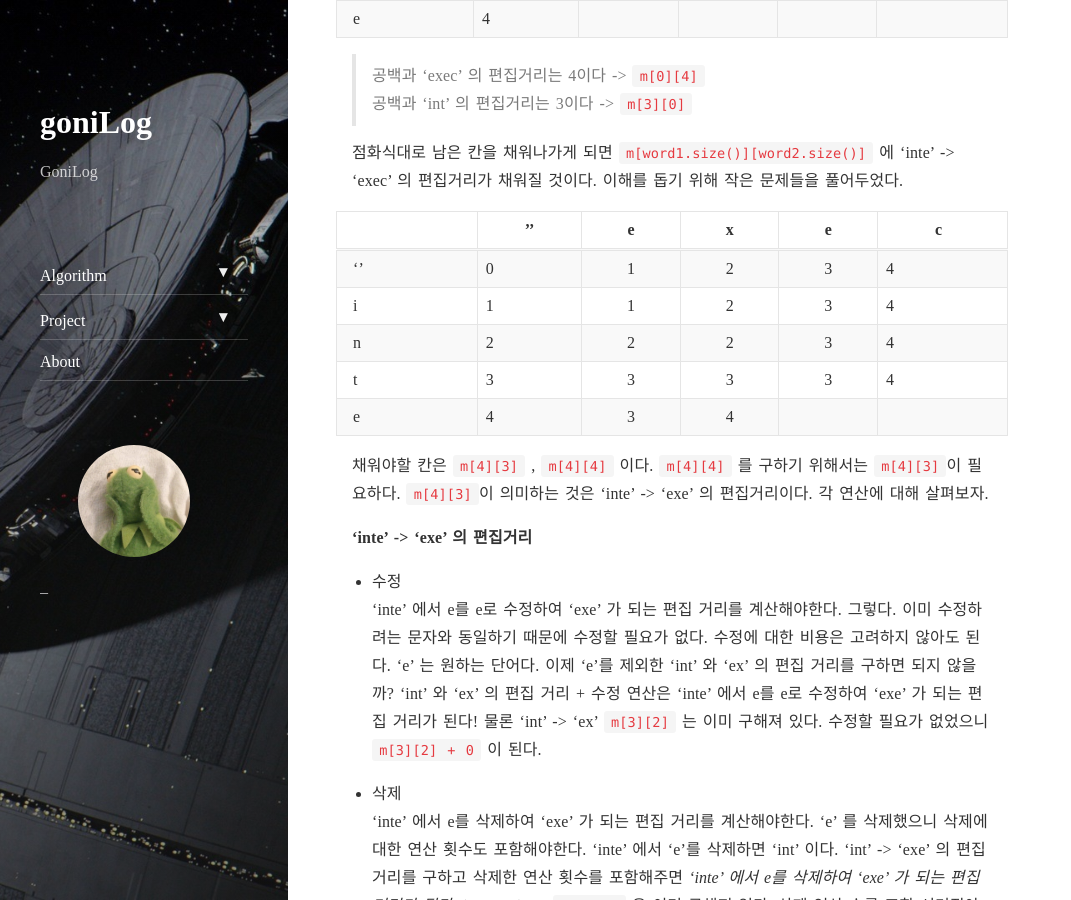
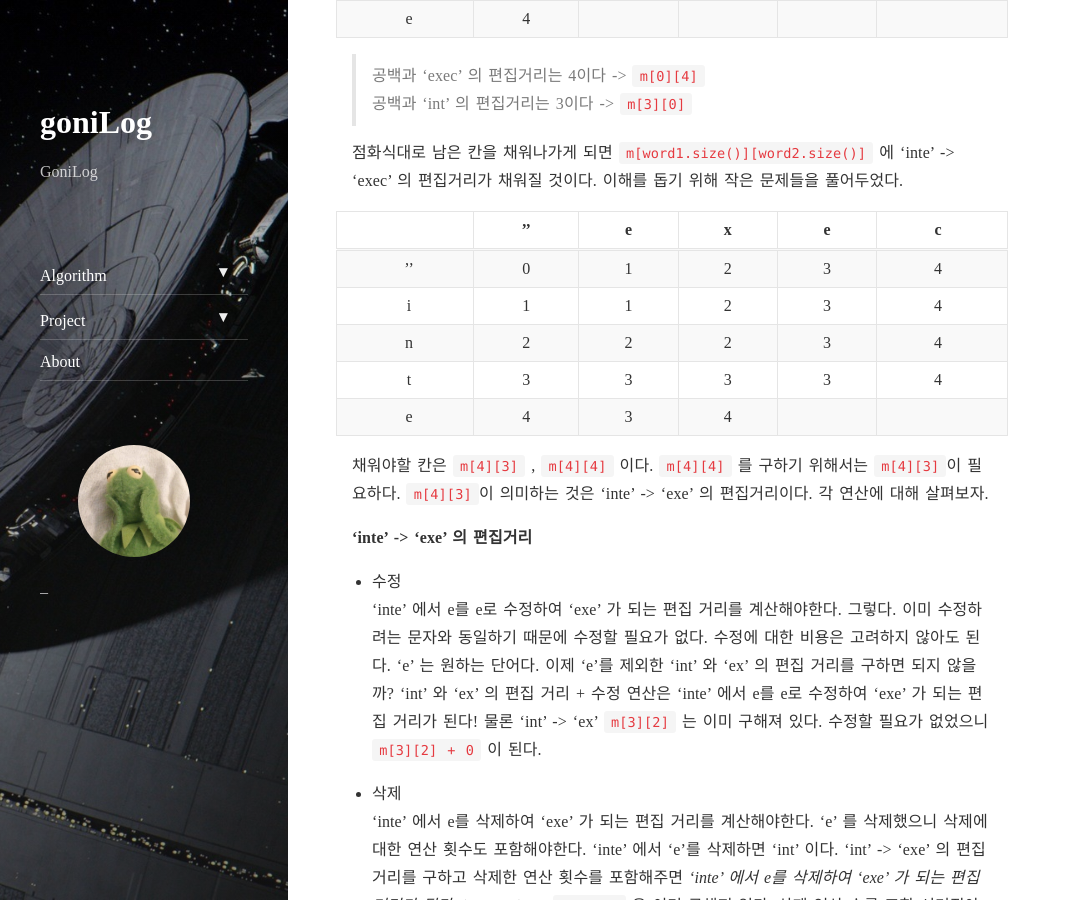
Before and after one commit to gonini/gonini.github.io, a Jekyll site: the page built from _posts/2018-06-17-edit-distance.md, in a window 1280 px wide and 900 px high, scrolled down 2093 px. Shown: the whole window, without its empty margins (0-1071 px from the left). Built offline with Jekyll 4.4.1, drawn with Linux system fonts in a browser that asks for light colours; nearby versions of some CDN libraries; comment, search, counter and statistics services are not loaded.

```diff
--- a/_posts/2018-06-17-edit-distance.md
+++ b/_posts/2018-06-17-edit-distance.md
@@ -64,26 +64,26 @@ Wagner–Fischer 알고리즘은 첫 번째 문자열의 모든 접두사와 두
 
 이를 염두해두고  “inte” 와 “exec” 의 편집거리를 구해보자.  ‘  ’ 는 공백이다. 공백으로부터  두 문자열의 모든 접두사까지의 편집거리는 접두사의 길이와 동일함이 자명하다.  공백과 모든 접두사의 편집거리를 구하는 것은 가장 작은 문제이다.
 
-|        |  ''     | e     | x     | e     | c     |
-|----    |-----    |:-:    |:-:    |:-:    |---    |
-| ''     | 0       |  1    |  2    |  3    |  4    |
-| i      | 1    |       |       |       |       |
-| n      | 2       |       |       |       |       |
-| t      | 3      |       |       |       |       |
-| e      | 4      |       |       |       |       |
+|    | '' | e | x | e | c |
+|:--:|:--:|:-:|:-:|:-:|:-:|
+| '' |  0 | 1 | 2 | 3 | 4 |
+|  i |  1 |   |   |   |   |
+|  n |  2 |   |   |   |   |
+|  t |  3 |   |   |   |   |
+|  e |  4 |   |   |   |   |
 
 > 공백과 ‘exec’ 의 편집거리는  4이다 -> `m[0][4]`
 > 공백과  ‘int’ 의 편집거리는 3이다 ->  `m[3][0]`
 
 점화식대로 남은 칸을 채워나가게 되면 `m[word1.size()][word2.size()]` 에  ‘inte’ -> ‘exec’ 의 편집거리가 채워질 것이다.  이해를 돕기 위해 작은 문제들을 풀어두었다.
 
-|        |  ''     | e     | x     | e     | c     |
-|----    |-----    |:-:    |:-:    |:-:    |---    |
-| ‘’     | 0       |  1    |  2    |  3    |  4    |
-| i      | 1    |  1    |  2    |  3     |  4    |
-| n      | 2       |  2    |  2     |  3    |  4     |
-| t      | 3      |  3    |  3     |  3     |  4     |
-| e      | 4      |  3    |  4    |      |       |
+|    | '' | e | x | e | c |
+|:--:|:--:|:-:|:-:|:-:|:-:|
+| '' |  0 | 1 | 2 | 3 | 4 |
+|  i |  1 | 1 | 2 | 3 | 4 |
+|  n |  2 | 2 | 2 | 3 | 4 |
+|  t |  3 | 3 | 3 | 3 | 4 |
+|  e |  4 | 3 | 4 |   |   |
 
 채워야할 칸은   `m[4][3]` ,  `m[4][4]`  이다.  `m[4][4]` 를 구하기 위해서는 `m[4][3]`이 필요하다. `m[4][3]`이 의미하는 것은  ‘inte’ -> ‘exe’ 의 편집거리이다.  각 연산에 대해 살펴보자.
 
@@ -103,25 +103,25 @@ Wagner–Fischer 알고리즘은 첫 번째 문자열의 모든 접두사와 두
 > `m[4][3]` = min( `m[3][2] + 0`,  `m[3][3] + 1`,  `m[4][2] + 1`)
 
 
-|        |  ''     | e     | x     | e     | c     |
-|----    |-----    |:-:    |:-:    |:-:    |---    |
-| ‘’     | 0       |  1    |  2    |  3    |   4    |
-| i      | 1    |  1    |  2    |  3     |   4    |
-| n      | 2       |  2    |  2     |  3    |   4     |
-| t      | 3      |  3    |  3     |  3     |   4     |
-| e      | 4      |  3    |  4    |  3    |       |
+|    | '' | e | x | e | c |
+|:--:|:--:|:-:|:-:|:-:|:-:|
+| '' |  0 | 1 | 2 | 3 | 4 |
+|  i |  1 | 1 | 2 | 3 | 4 |
+|  n |  2 | 2 | 2 | 3 | 4 |
+|  t |  3 | 3 | 3 | 3 | 4 |
+|  e |  4 | 3 | 4 | 3 |   |
 
 **‘inte’ -> ‘exec’ 의 편집거리**
 
 위와 동일한 방일하게 m[4][4] 를 구할 수 있다.  `m[4][4]` = min( `m[3][3] + 1`,  `m[3][4] + 1`,  `m[4][3] + 1`)  가장 작은 수는 4이며, 동시에 편집거리가 된다.
 
-|        |  ''     | e     | x     | e     | c     |
-|----    |-----    |:-:    |:-:    |:-:    |---    |
-| ‘’     | 0       |  1    |  2    |  3    |   4    |
-| i      | 1    |  1    |  2    |  3     |   4    |
-| n      | 2       |  2    |  2     |  3    |   4     |
-| t      | 3      |  3    |  3     |  3     |   4     |
-| e      | 4      |  3    |  4    |  3    |   4    |
+|    | '' | e | x | e | c |
+|:--:|:--:|:-:|:-:|:-:|:-:|
+| '' |  0 | 1 | 2 | 3 | 4 |
+|  i |  1 | 1 | 2 | 3 | 4 |
+|  n |  2 | 2 | 2 | 3 | 4 |
+|  t |  3 | 3 | 3 | 3 | 4 |
+|  e |  4 | 3 | 4 | 3 | 4 |
 
 ‘exec’ 와  ‘inte’ 의 편집거리는 4이다.
 
```
